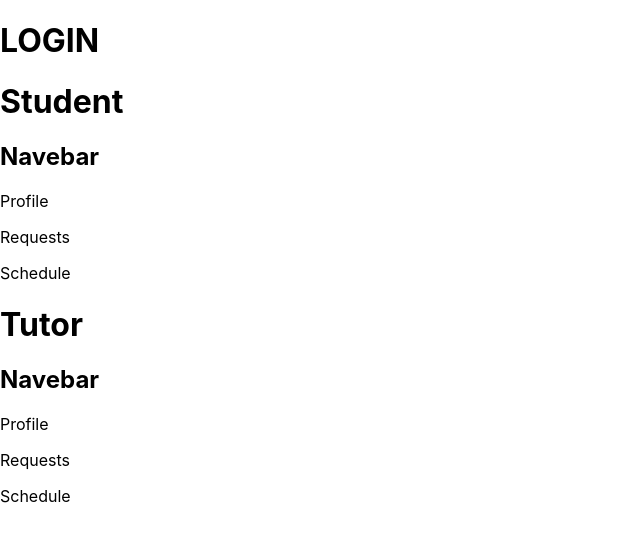
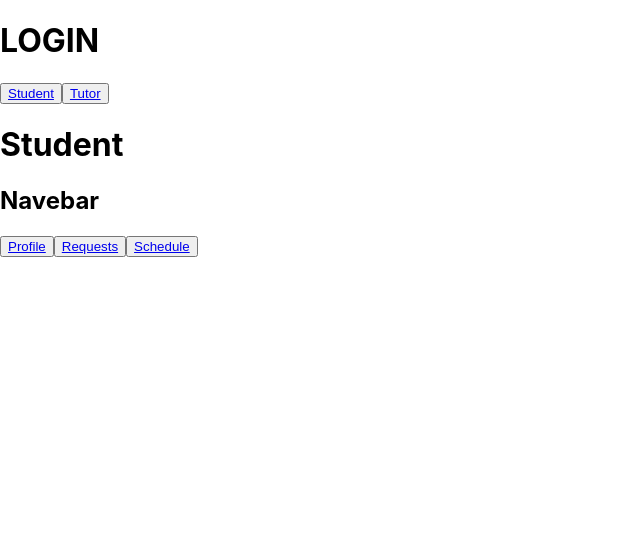
Before and after one commit to Joe-Orekhov/front-end-phase-3, a React (Create React App) app in the folder front-end/: page /student/schedule in a window 1280 px wide. Shown: the top 542 px of the page, without its empty margins (0-640 px from the left). Built offline with nearby package versions, Linux system fonts and the light colour scheme.

Commit message:
Basic Routing

```diff
--- a/front-end/src/component/login.js
+++ b/front-end/src/component/login.js
@@ -1,12 +1,23 @@
 import Student from "./student"
 import Tutor from "./tutor"
+import { Switch, Link, Route, BrowserRouter } from 'react-router-dom'
 
 function Login() {
   return(
     <div>
       <h1>LOGIN</h1>
-      <Student />
-      <Tutor />
+      <BrowserRouter>
+        <button><Link to ='/student'>Student</Link></button>
+        <button><Link to ='/tutor'>Tutor</Link></button>
+        <Switch>
+          <Route path='/student'>
+            <Student />
+          </Route >
+          <Route path='/tutor'>
+            <Tutor />
+          </Route>
+        </Switch>
+      </BrowserRouter>
     </div>
   )
 }
--- a/front-end/src/component/navBar.js
+++ b/front-end/src/component/navBar.js
@@ -1,14 +1,28 @@
 import Profile from "./profile"
 import Requests from "./requests"
 import Schedule from "./schedule"
+import { Switch, Link, Route, BrowserRouter } from 'react-router-dom'
 
 function Navebar() {
   return(
     <div>
       <h2>Navebar</h2>
-      <Profile />
-      <Requests />
-      <Schedule />
+      <BrowserRouter>
+        <button><Link to='/profile'>Profile</Link></button>
+        <button><Link to='/requests'>Requests</Link></button>
+        <button><Link to='/schedule'>Schedule</Link></button>
+        <Switch>
+          <Route path='/profile'>
+            <Profile />
+          </Route >
+          <Route path='/requests'>
+            <Requests />
+          </Route >
+          <Route path='/schedule'>
+            <Schedule />
+          </Route >
+        </Switch>
+      </BrowserRouter>
     </div>
   )
 }
--- /dev/null
+++ b/package.json
@@ -0,0 +1,5 @@
+{
+  "dependencies": {
+    "react-router-dom": "^5.3.0"
+  }
+}
```
Also changed, not shown: 1 other file (tests, documents, lock files or other folders).
